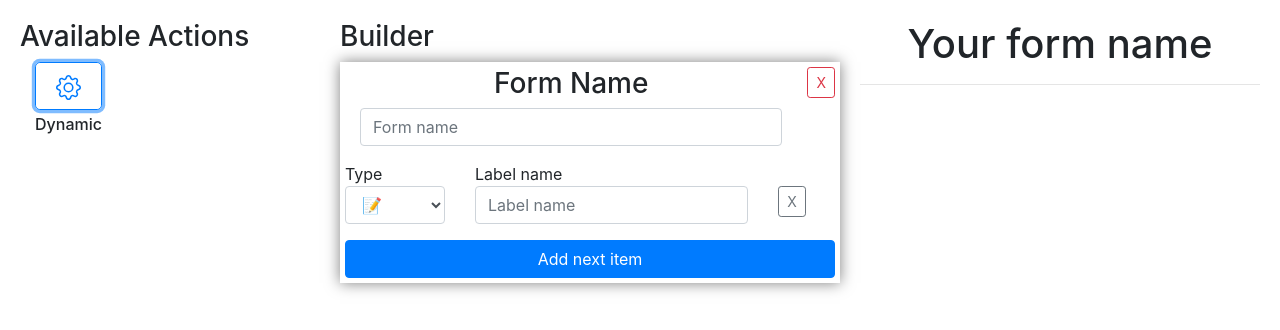
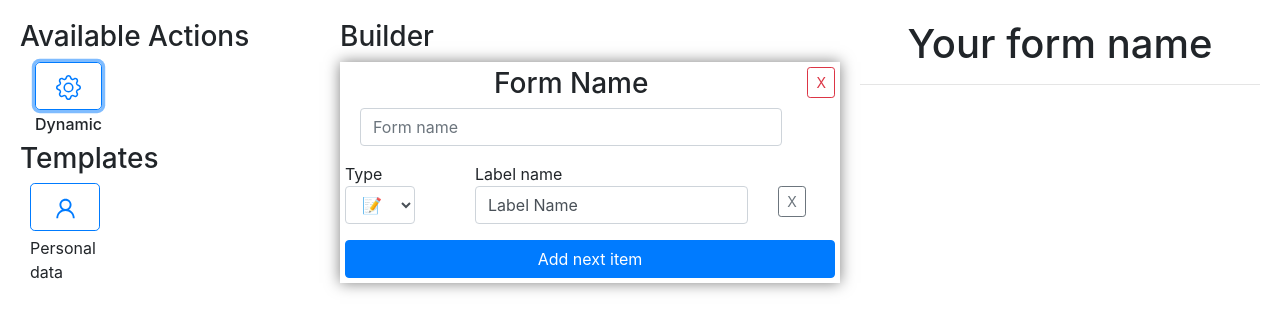
Before and after one commit to Sy-mik/Seahorse, a React (Create React App) app in the folder web-app/seahorse/: page / in a window 1280 px wide. Both pictures are taken after a click on the button 68 px from the left and 85 px from the top of the page. Shown: the top 330 px of the page. Built offline with nearby package versions, Linux system fonts and the light colour scheme.

Commit message:
Add Personal Data template
It's not yet working

```diff
--- a/web-app/seahorse/src/ActionsPanel/AvailableActionsContainer.js
+++ b/web-app/seahorse/src/ActionsPanel/AvailableActionsContainer.js
@@ -1,9 +1,8 @@
 import React, { useState } from "react";
-import { AiOutlineForm } from "react-icons/ai";
-import { BsCheckBox, BsGear } from "react-icons/bs";
+import { AiOutlineForm, AiOutlineUser } from "react-icons/ai";
+import { BsGear } from "react-icons/bs";
 
 import { Button } from "react-bootstrap";
-import { ThemeConsumer } from "react-bootstrap/esm/ThemeProvider";
 import { Colors } from "../Constants/Theme";
 import { FormActions } from "../Constants/FormActions";
 
@@ -13,7 +12,7 @@ export default function AvailableActionsContainer({ onClick }) {
     display: "flex",
     marginLeft: 10,
     flexDirection: "column",
-    maxWidth: 100,
+    maxWidth: 70,
   };
   return (
     //   ugly as hell
@@ -53,6 +52,7 @@ export default function AvailableActionsContainer({ onClick }) {
 
           <div style={flexItemStyle}>
             <Button
+              style={{ maxWidth: 70 }}
               variant="outline-primary"
               size="lg"
               type="button"
@@ -63,6 +63,19 @@ export default function AvailableActionsContainer({ onClick }) {
             <h6 style={{ paddingTop: 5 }}>Dynamic </h6>
           </div>
         </div>
+        <h3>Templates</h3>
+        <div style={flexItemStyle}>
+          <Button
+            style={{ maxWidth: 70 }}
+            variant="outline-primary"
+            size="lg"
+            type="button"
+            onClick={() => onClick(FormActions.DynamicallyExtensibleForm)}
+          >
+            <AiOutlineUser size={25}></AiOutlineUser>
+          </Button>
+          <p style={{ paddingTop: 5 }}>Personal data</p>
+        </div>
       </div>
     </div>
   );
--- a/web-app/seahorse/src/DynamicForm/DroppableAreaContainer.js
+++ b/web-app/seahorse/src/DynamicForm/DroppableAreaContainer.js
@@ -18,8 +18,9 @@ export default function DroppableAreaContainer({ state, setState }) {
     setState(items);
   }
 
-  function onActionChanged() {
+  function refreshData() {
     const items = [...state];
+    console.log("%j", items);
     setState(items);
   }
 
@@ -35,7 +36,7 @@ export default function DroppableAreaContainer({ state, setState }) {
         state={state}
         ind={1}
         onClick={removeItem}
-        onActionChanged={onActionChanged}
+        onActionChanged={refreshData}
       ></DoppableAreaComponent>
     </DragDropContext>
   );
--- a/web-app/seahorse/src/DynamicForm/DynamicFormComponent.js
+++ b/web-app/seahorse/src/DynamicForm/DynamicFormComponent.js
@@ -11,7 +11,7 @@ export default function DynamicFormComponent({ state, setState, addItem }) {
         display: "flex",
         flexDirection: "row",
         paddingTop: 20,
-        paddingLeft:20,
+        paddingLeft: 20,
       }}
     >
       <div style={{ flex: 3, marginRight: 20 }}>
--- a/web-app/seahorse/src/DynamicForm/FormActions/DynamicallyExtensibleFormInputAction.js
+++ b/web-app/seahorse/src/DynamicForm/FormActions/DynamicallyExtensibleFormInputAction.js
@@ -9,7 +9,7 @@ export default function DynamicallyExtensibleFormInputAction({
   onActionChanged,
 }) {
   const [formComponents, setFormComponents] = useState([
-    { key: uuidv4(), name: "", type: InputFormTypes.Text },
+    { key: uuidv4(), name: "Label Name", type: InputFormTypes.Text },
   ]);
 
   function changeInputType(type, key) {
@@ -30,7 +30,7 @@ export default function DynamicallyExtensibleFormInputAction({
       ...formComponents,
       {
         key: uuidv4(),
-        name: "",
+        name: "Label Name",
         type: InputFormTypes.Text,
       },
     ];
--- a/web-app/seahorse/src/DynamicForm/FormActions/DynamicallyExtensibleInputFactory.js
+++ b/web-app/seahorse/src/DynamicForm/FormActions/DynamicallyExtensibleInputFactory.js
@@ -18,6 +18,7 @@ export default function DynamicallyExtensibleInput({
           onChange={(e) => onLabelTypeChange(e.target.value, id)}
           as="select"
           defaultValue="Choose..."
+          style={{ maxWidth: 70 }}
         >
           <option value={InputFormTypes.Text}>📝</option>
           <option value={InputFormTypes.Date}>📅</option>
```
Also changed, not shown: web-app/seahorse/src/Templates/PersonalDataFormTemplate.js (added, +32 -0 lines).
